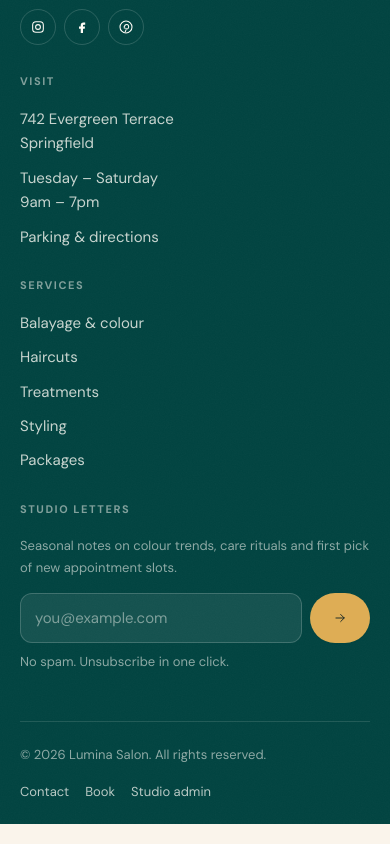
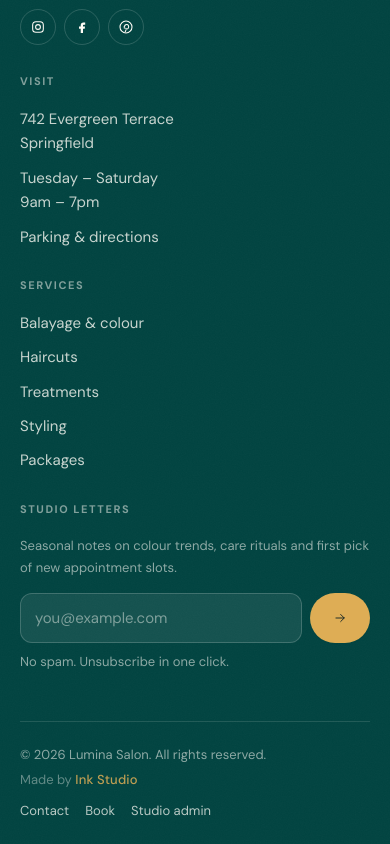
Before and after one commit to hirunhansaka01/lumina-salon, a website: page public/index.html in a window 390 px wide. Shown: the part 6183-7027 px from the top of the page. Drawn offline with Linux system fonts and the light colour scheme; no server answers.

Commit message:
Credit Ink Studio in the footer
'Made by Ink Studio' sits on the legal line beside the copyright in honey gold,
sitting quietly under it on phones. Kept it in the footer only so it never
competes with the studio's own branding in the header.

```diff
--- a/public/assets/css/style.css
+++ b/public/assets/css/style.css
@@ -896,6 +896,14 @@ ul, ol { margin: 0; padding: 0; list-style: none; }
 }
 .footer-bottom a { color: rgba(255, 252, 246, 0.72); }
 .footer-bottom a:hover { color: var(--secondary); }
+.footer-bottom .footer-legal { display: inline-flex; align-items: baseline; flex-wrap: wrap; gap: 0 10px; }
+.footer-bottom .credit { color: rgba(255, 252, 246, 0.38); display: inline-flex; align-items: baseline; gap: 5px; }
+.footer-bottom .credit-mark { color: var(--secondary); font-weight: 500; letter-spacing: 0.01em; opacity: .85; }
+@media (max-width: 560px) {
+  .footer-bottom { gap: 10px; align-items: flex-start; }
+  .footer-bottom .footer-legal { display: block; }
+  .footer-bottom .credit { display: block; margin-top: 4px; }
+}
 .footer-social { display: flex; gap: 8px; }
 .footer-social a {
   width: 36px; height: 36px; border-radius: 50%;
--- a/public/index.html
+++ b/public/index.html
@@ -14,7 +14,7 @@
 <link rel="icon" href="/assets/favicon.svg?v=75b4e0c3" type="image/svg+xml" />
 <link rel="preload" href="/assets/fonts/fraunces-latin-1.woff2?v=066710ce" as="font" type="font/woff2" crossorigin />
 <link rel="preload" href="/assets/fonts/dm-sans-latin-1.woff2?v=d5c53a50" as="font" type="font/woff2" crossorigin />
-<link rel="stylesheet" href="/assets/css/style.css?v=01a2a4ec" />
+<link rel="stylesheet" href="/assets/css/style.css?v=292d33d1" />
 <script defer src="/assets/js/core.js?v=c099bc51"></script>
 <script defer src="/assets/js/home.js?v=dee16da2"></script>
 </head>
@@ -394,7 +394,7 @@
     </div>
 
     <div class="footer-bottom">
-      <span>© <span data-year>2026</span> Lumina Salon. All rights reserved.</span>
+      <span class="footer-legal">© <span data-year>2026</span> Lumina Salon. All rights reserved.<span class="credit">Made by <span class="credit-mark">Ink Studio</span></span></span>
       <span class="row gap-md row-wrap">
         <a href="/contact">Contact</a>
         <a href="/booking">Book</a>
```
Also changed, not shown: public/404.html (+1 -1 lines), public/admin.html (+1 -1 lines), public/booking.html (+2 -2 lines), public/contact.html (+2 -2 lines), public/services.html (+2 -2 lines).
